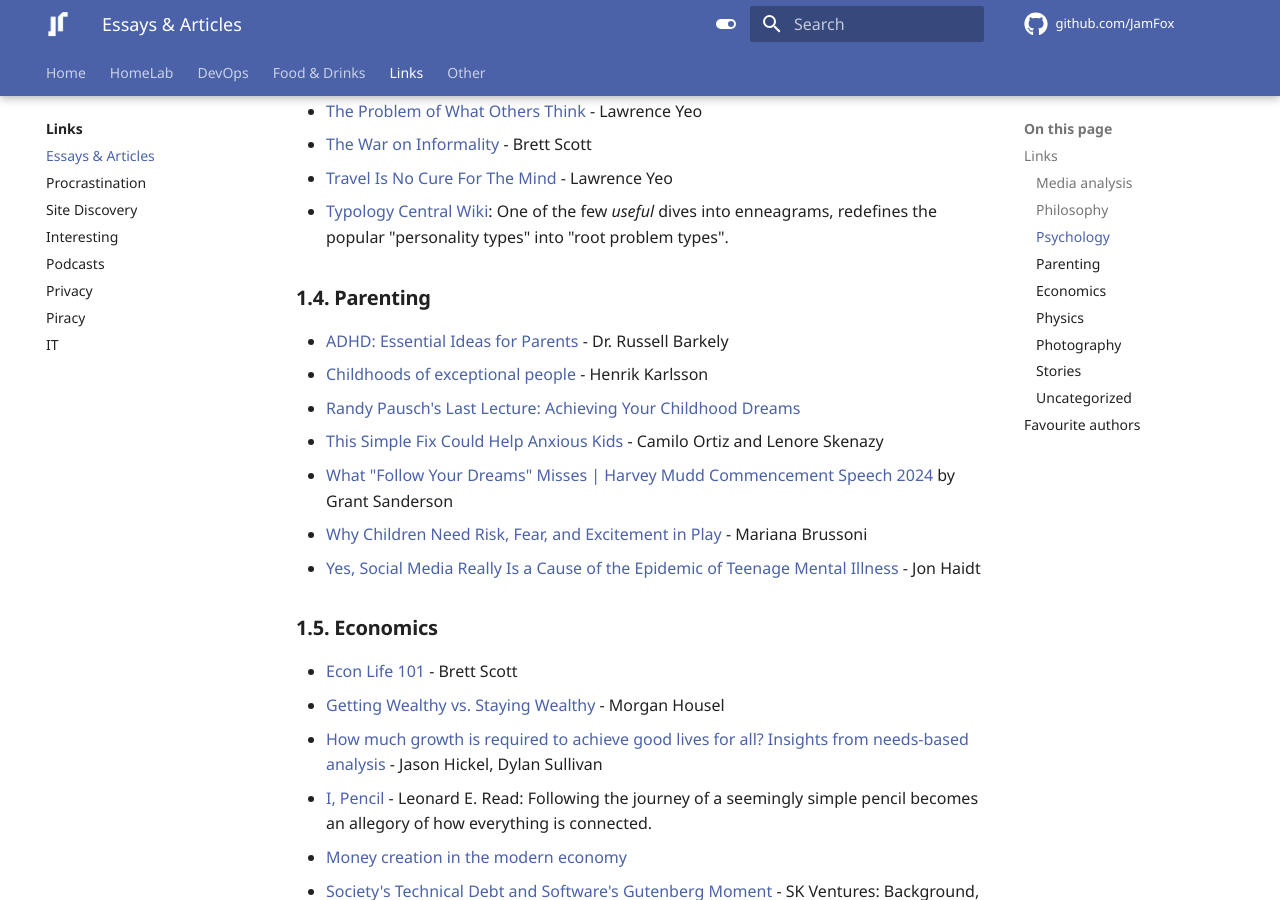
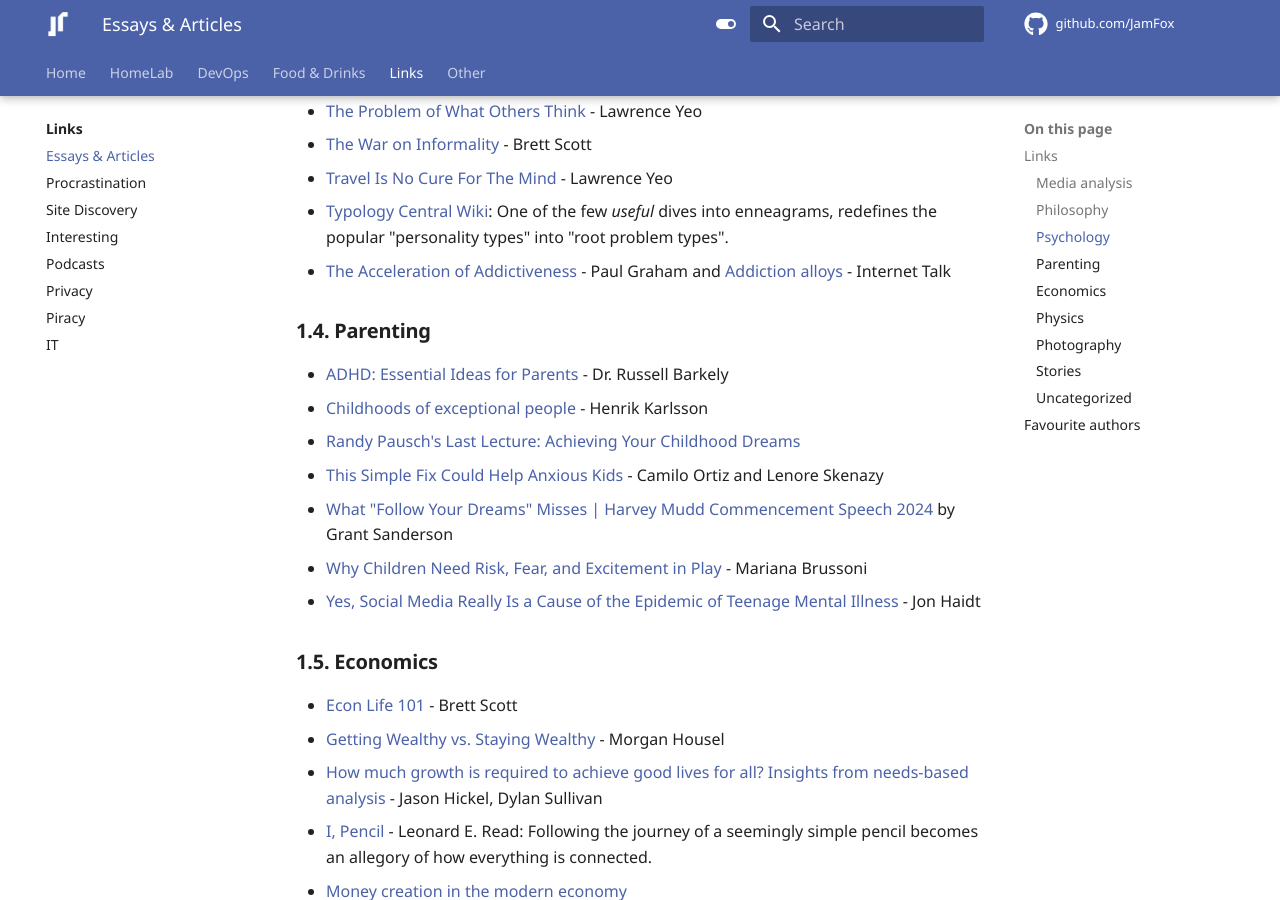
Before and after one commit to JamFox/docs.jamfox.dev, an MkDocs documentation site: the page built from docs/content/links/essays.md, in a window 1280 px wide and 900 px high, scrolled down 2116 px. Built offline with MkDocs 1.6.1 and Material for MkDocs 9.7.7, drawn with Linux system fonts in a browser that asks for light colours; comment, search, counter and statistics services are not loaded.

Commit message:
add links

```diff
--- a/docs/content/links/essays.md
+++ b/docs/content/links/essays.md
@@ -62,6 +62,7 @@ title: "Essays & Articles"
 - [The War on Informality](https://www.asomo.co/p/the-war-on-informality) - Brett Scott
 - [Travel Is No Cure For The Mind](https://moretothat.com/travel-is-no-cure-for-the-mind/) - Lawrence Yeo
 - [Typology Central Wiki](https://www.typologycentral.com/wiki/index.php/Typology_Central_Wiki_Main_Page#The_Enneagram_Types_-_Profile_Descriptions): One of the few *useful* dives into enneagrams, redefines the popular "personality types" into "root problem types".
+- [The Acceleration of Addictiveness](https://www.paulgraham.com/addiction.html) - Paul Graham and [Addiction alloys](https://internettalk.xyz/blog/addiction-alloys) - Internet Talk
 
 ### Parenting
 
```
Also changed, not shown: docs/content/links/sites.md (+1 -0 lines).
